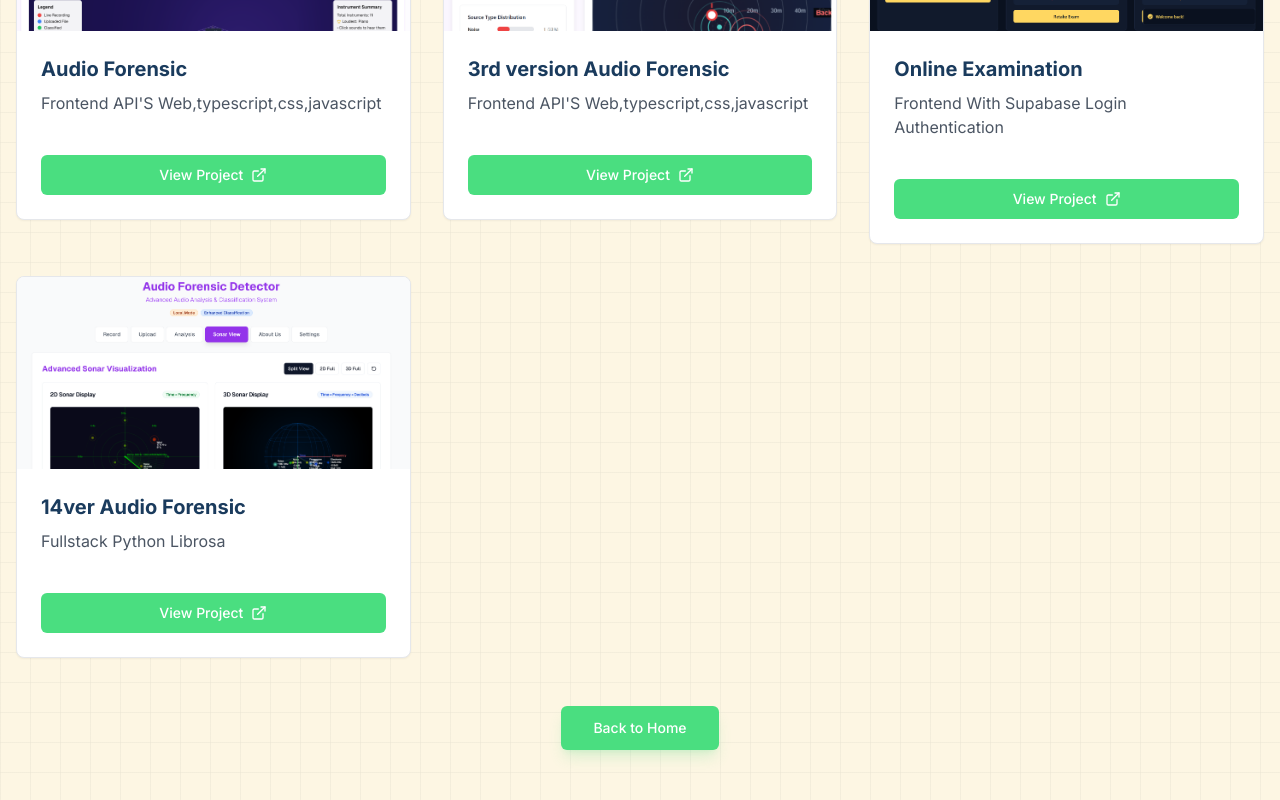
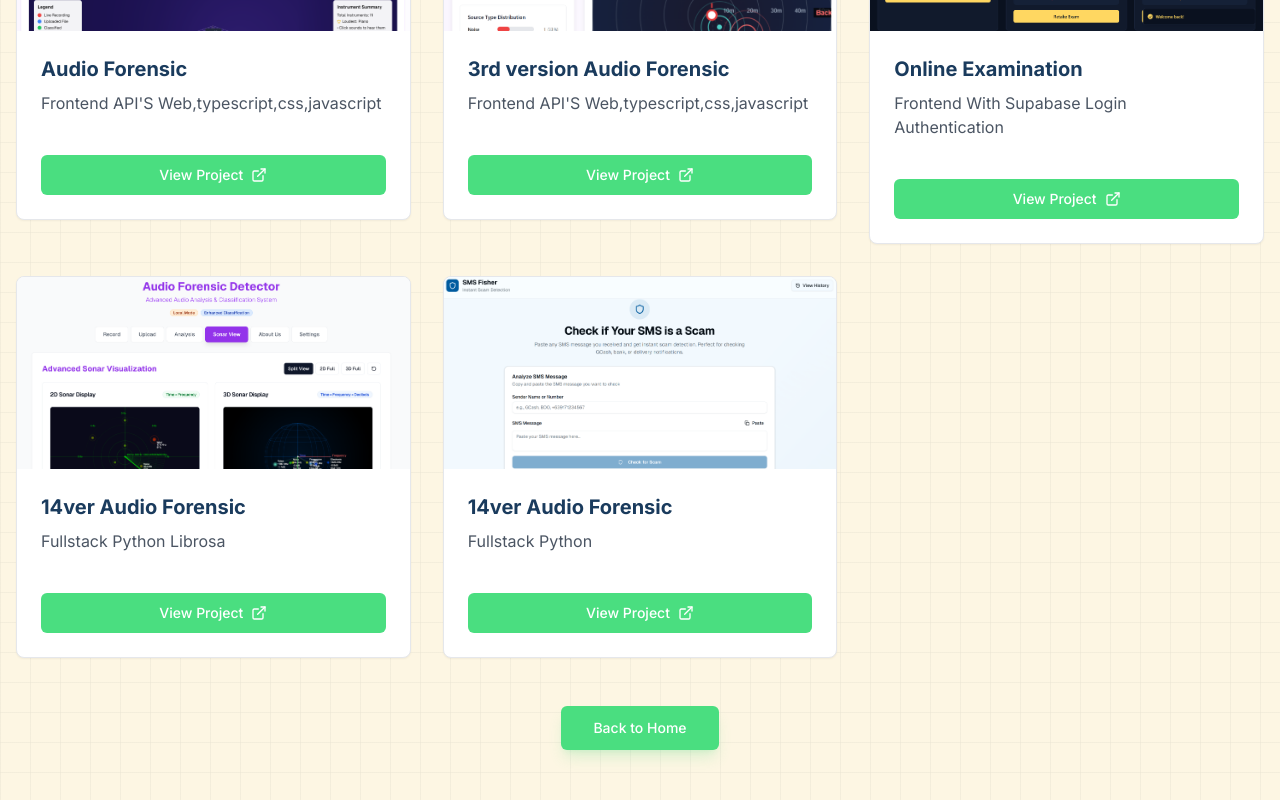
Before and after one commit to Lyndoncatan/Catandev, a Next.js app: page /projects in a window 1280 px wide. Shown: the part 1748-2548 px from the top of the page. Built offline with nearby package versions, Linux system fonts and the light colour scheme.

Commit message:
Update: latest changes

```diff
--- a/app/projects/page.tsx
+++ b/app/projects/page.tsx
@@ -108,6 +108,14 @@ export default function ProjectsPage() {
       image: "/images/14vaudioforensic.png",
       url: "https://one4ver-audio-forensic-detector-igmp.onrender.com/",
     },
+
+    {
+      id: 14,
+      title: "14ver Audio Forensic",
+      description: "Fullstack Python  ",
+      image: "/images/sms-fisher.png",
+      url: "https://sms-fisher.netlify.app",
+    },
   ]
 
   const fadeInUp = {
```
Also changed, not shown: public/images/sms-fisher.png (added).
